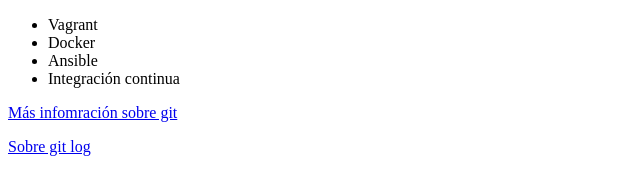
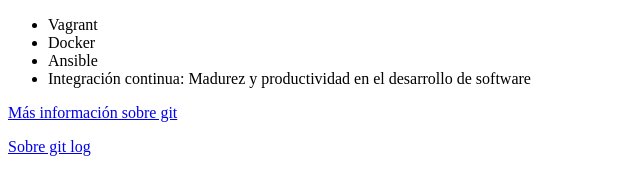
Before and after one commit to PaulaLeyes/alura-git, a plain HTML site: page index.html in a window 1280 px wide. Shown: the whole page, without its empty margins (0-640 px from the left). Drawn offline with Linux system fonts and the light colour scheme.

Commit message:
Renombrado de curso y corrección ortografía enlace

```diff
--- a/index.html
+++ b/index.html
@@ -9,9 +9,9 @@
          <li> Vagrant </li>
          <li> Docker </li>
          <li> Ansible </li>
-         <li> Integración continua </li>
+         <li> Integración continua: Madurez y productividad en el desarrollo de software </li>
      </ul>
-    <a href="https://git-scm.com/book/es/v2/Fundamentos-de-Git-Guardando-cambios-en-el-Repositorio">Más infomración sobre git</a>
+    <a href="https://git-scm.com/book/es/v2/Fundamentos-de-Git-Guardando-cambios-en-el-Repositorio">Más información sobre git</a>
     <p></p>
     <a href="https://devhints.io/git-log">Sobre git log</a>
 </body>
```
